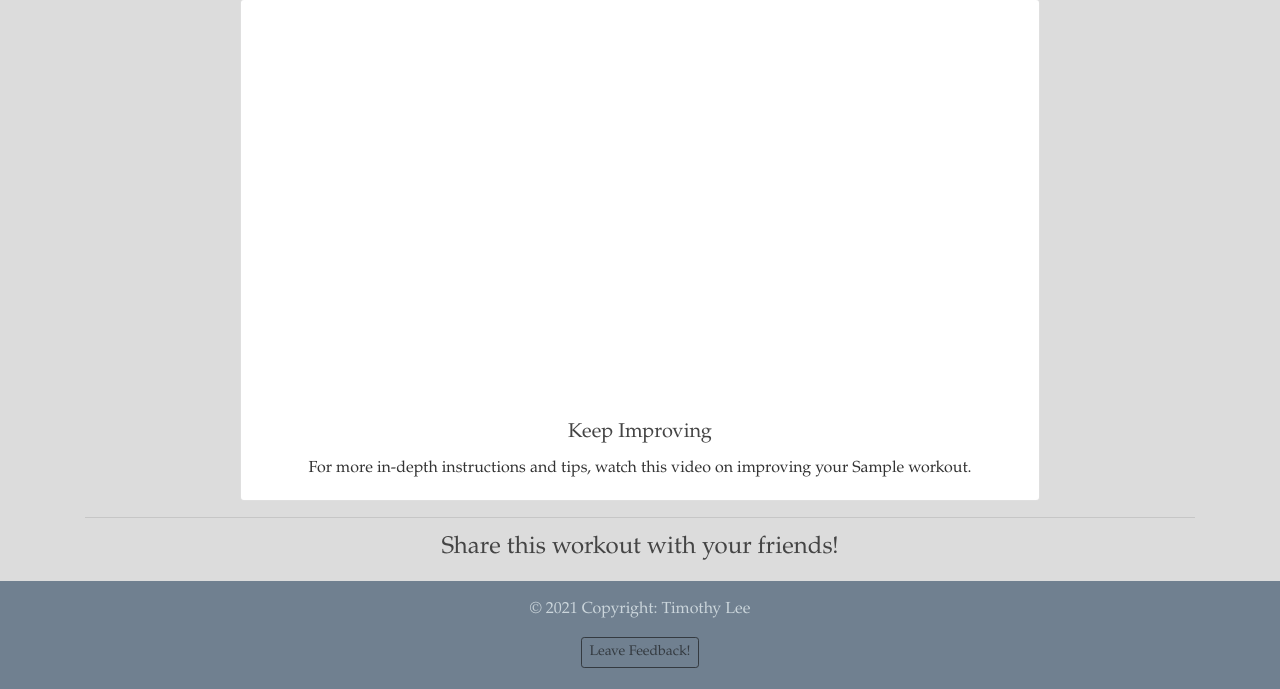
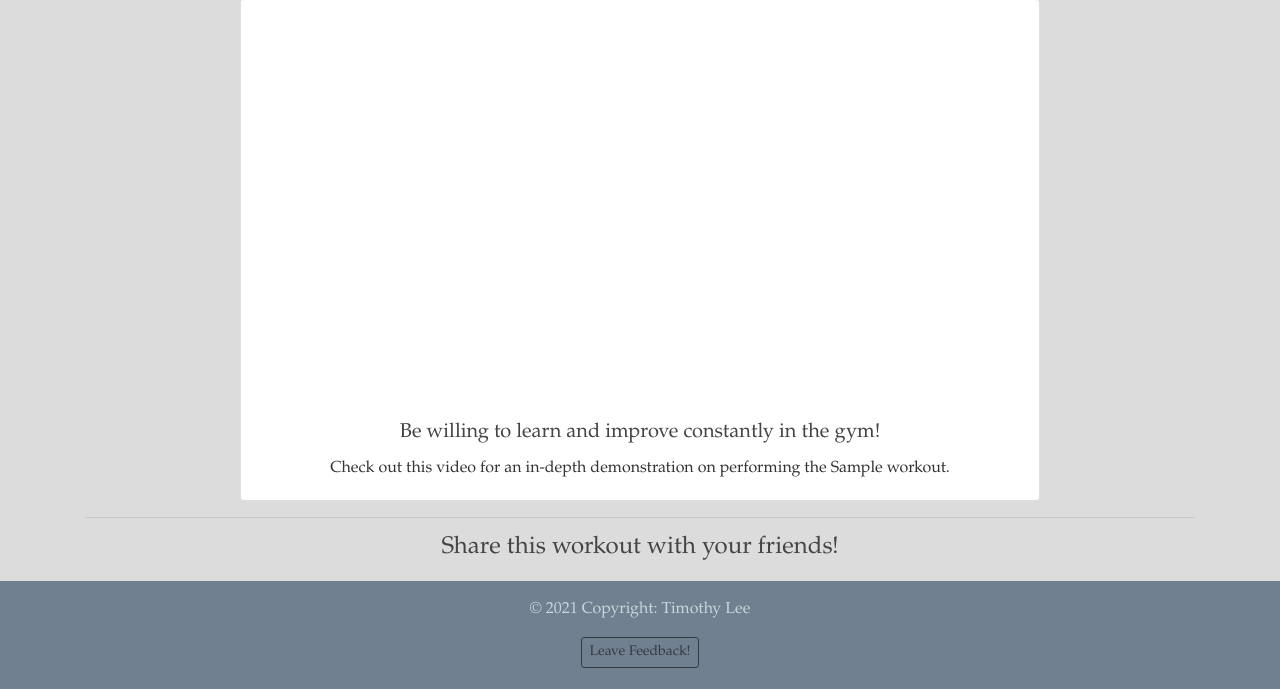
Before and after one commit to timrockx/chasethatpump-django, a Django app: a page that uses workouts/templates/workouts/detail.html in a window 1280 px wide. Shown: the part 1050-1739 px from the top of the page. Run offline with Django 3.2, Linux system fonts and the light colour scheme; tables that the repository leaves empty hold one stand-in row (values such as "Sample post"); grey boxes marked "Sample" are stand-in pictures; some libraries are stand-ins or nearby versions.

Commit message:
Name change to contact templates. Updated text on main templates.

```diff
--- a/contact/templates/contact/contact.html
+++ b/contact/templates/contact/contact.html
@@ -4,7 +4,7 @@
 
 <div class="container" style="padding-bottom: 15px;">
 
-   <h3 class="text-center"><strong>Thanks for visitng Chase the Pump!</strong></h3>
+   <h3 class="text-center"><strong>Thanks for visitng Chase that Pump!</strong></h3>
    <hr>
    <h4 class="text-center">Please leave any new workout ideas or suggestions moving forward.</h4>
    <p class="text-center"> We hope to be by your side through your workout transformation!</p>
--- a/contact/templates/contact/success.html
+++ b/contact/templates/contact/success.html
@@ -4,7 +4,7 @@
 
 <div class="container">
     <h1 class="text-center">Your suggestions are noted! We'll get right to work
-    to make Chase the Pump even better for you!</h1>
+    to make Chase that Pump even better for you!</h1>
 </div>
 
 {% endblock %}
--- a/gym_project/settings.py
+++ b/gym_project/settings.py
@@ -24,7 +24,7 @@ BASE_DIR = Path(__file__).resolve().parent.parent
 SECRET_KEY = os.environ.get('SECRET_KEY')
 
 # SECURITY WARNING: don't run with debug turned on in production!
-DEBUG = False
+DEBUG = True
 
 ALLOWED_HOSTS = ['localhost', '127.0.0.1', 'mydjangogym.herokuapp.com',
                  'www.chasethatpump.com', 'chasethatpump.com']
--- a/workouts/templates/workouts/detail.html
+++ b/workouts/templates/workouts/detail.html
@@ -70,7 +70,8 @@
 
         {% if target == "Chest" or target == "Shoulders" %}
         <hr>
-        <h3 class="text-center">Incorporate these warmups before performing your {{ workout.name }}.</h3>
+        <h3 class="text-center">Dynamic stretches have proven benefits like decreasing risk of injury, and increasing
+            flexibility, and performance during workouts.</h3>
         <div class="row" style="padding: 15px;">
             <div class="col-lg-4 col-md-12 mb-lg-0 mb-4">
                  <div class="card hoverable">
@@ -109,8 +110,6 @@
       {% endif %}
 
 
-
-
         {% if workout.video %}
             <hr>
             <div class="row">
@@ -118,9 +117,8 @@
                     <div class="card" style="width: 50rem;">
                       <iframe width="800" height="400" src="{{ workout.video }}"" title="YouTube video player" frameborder="0" allow="accelerometer; autoplay; clipboard-write; encrypted-media; gyroscope; picture-in-picture" allowfullscreen></iframe>
                       <div class="card-body">
-                        <h5 class="card-title text-center">Keep Improving</h5>
-                        <p class="card-text text-center">For more in-depth instructions and tips, watch this
-                            video on improving your {{ workout.name }}.</p>
+                        <h5 class="card-title text-center">Be willing to learn and improve constantly in the gym!</h5>
+                        <p class="card-text text-center">Check out this video for an in-depth demonstration on performing the {{ workout.name }}.</p>
                       </div>
                     </div>
                 </div>
--- a/workouts/templates/workouts/overview.html
+++ b/workouts/templates/workouts/overview.html
@@ -49,7 +49,7 @@
     <hr>
 
     <div class="text-center">
-        <h3 class="list-heading">GET WORKING</h3>
+        <h3 class="list-heading">GET STARTED IN THE GYM</h3>
     </div>
 
     <div class="row" style="padding-bottom: 15px;">
--- a/workouts/templates/workouts/search.html
+++ b/workouts/templates/workouts/search.html
@@ -34,7 +34,7 @@
                  <!-- Card -->
                  <div class="card hoverable">
                     <!-- Card image -->
-                    <img class="card-img-top" src="{{ workout.image.url }}" alt="" style="height: 200px;">
+                    <img class="card-img-top" src="{{ workout.image.url }}" alt="" style="height: 200px; width: 100%;">
                     <!-- Card content -->
                     <div class="card-body">
                        <!-- Title -->
```
